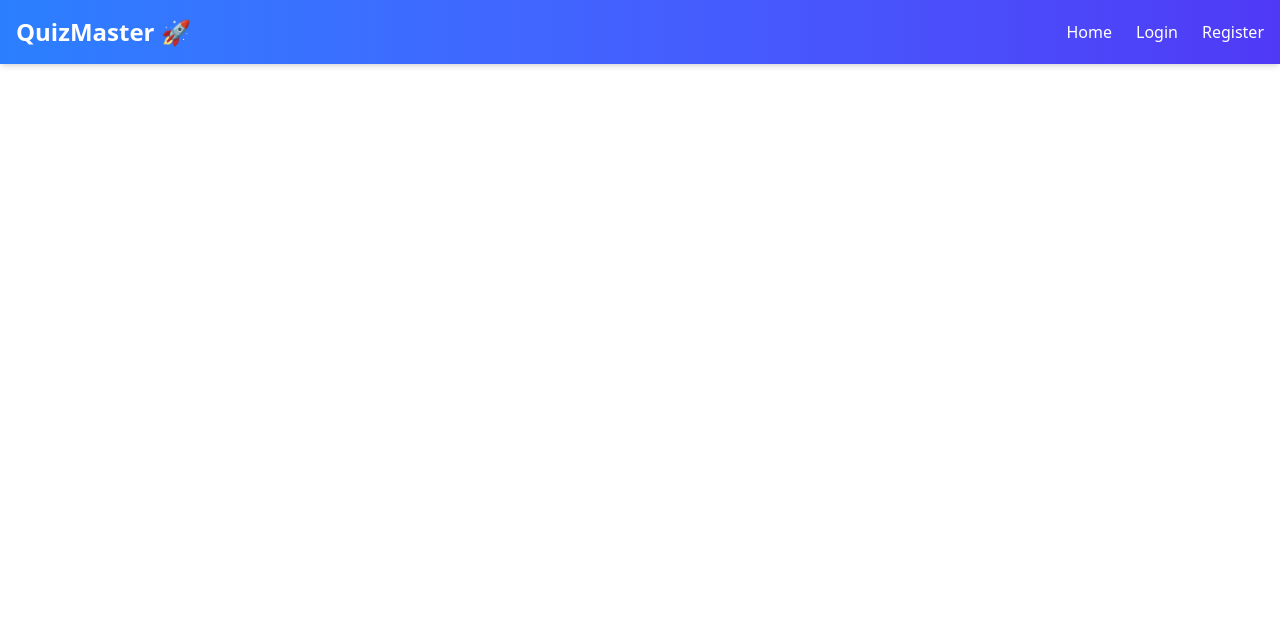
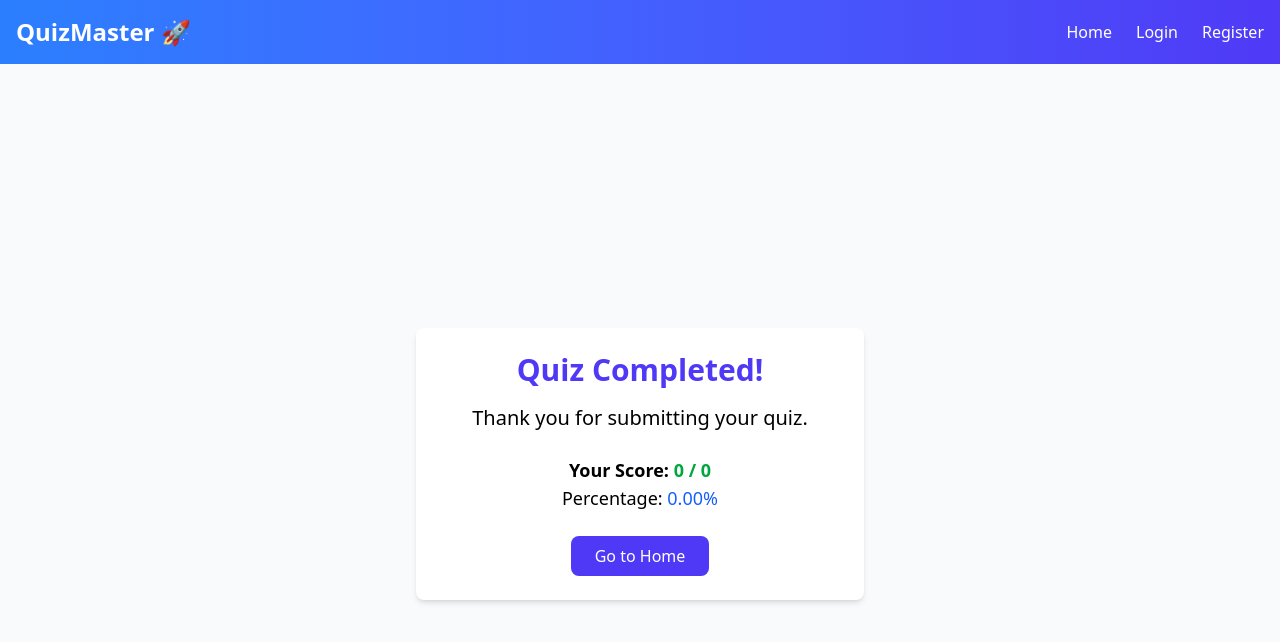
Before and after one commit to priyanka-dudhat-27/quiz_apps, a React (Vite) app in the folder frontend/: page /score in a window 1280 px wide. Shown: the top 642 px of the page. Built offline with nearby package versions, Linux system fonts and the light colour scheme; no server answers.

Commit message:
add ScorePage component and integrate quiz submission logic in QuizDetail

```diff
--- a/frontend/src/App.jsx
+++ b/frontend/src/App.jsx
@@ -8,6 +8,7 @@ import CreateQuiz from "./pages/CreateQuiz.jsx";
 import QuizDetail from "./pages/QuizDetail";
 import Header from "./components/Header";
 import { Toaster } from "react-hot-toast";
+import ScorePage from "./pages/ScorePage.jsx";
 
 const ProtectedRoute = ({ element }) => {
   const { user, loading } = useAuth();
@@ -34,6 +35,8 @@ const App = () => {
         <Route path="/register" element={user ? <Navigate to="/" /> : <Register />} />
         <Route path="/quiz/:id" element={<ProtectedRoute element={<QuizDetail />} />} />
         {user?.role === "admin" && <Route path="/create-quiz" element={<CreateQuiz />} />}
+        <Route path="/score" element={<ScorePage />} />
+
       </Routes>
     </>
   );
--- a/frontend/src/pages/QuizDetail.jsx
+++ b/frontend/src/pages/QuizDetail.jsx
@@ -14,7 +14,7 @@ const QuizDetail = () => {
     const fetchQuiz = async () => {
       try {
         const res = await apiService.getQuizById(id);
-        console.log("API Response:", res.data); // Log the response
+        console.log("API Response:", res.data);
 
         if (res.data && Array.isArray(res.data.questions)) {
           setQuiz(res.data);
@@ -31,12 +31,30 @@ const QuizDetail = () => {
     fetchQuiz();
   }, [id]);
 
-
   if (!quiz) return <p className="text-center text-gray-600">Loading...</p>;
   if (!quiz.questions || quiz.questions.length === 0)
     return <p className="text-center text-red-500">No questions available.</p>;
 
-  const currentQuestion = quiz?.questions?.[currentQuestionIndex] || { text: "", choices: [] };
+  const currentQuestion = quiz.questions[currentQuestionIndex];
+
+  const handleSubmitQuiz = async () => {
+    try {
+      // Convert selected choices (text) into correct indexes
+      const formattedAnswers = answers.map((answer, index) =>
+        quiz.questions[index].choices.indexOf(answer)
+      );
+
+      const res = await apiService.submitQuiz({
+        quizId: id,
+        answers: formattedAnswers,
+      });
+
+      console.log("Quiz Submission Response:", res.data);
+      setScore(res.data.score);
+    } catch (error) {
+      console.error("Error submitting quiz:", error);
+    }
+  };
 
   return (
     <div className="min-h-screen flex items-center justify-center bg-gray-50 p-6">
@@ -53,7 +71,6 @@ const QuizDetail = () => {
         <div className="text-lg font-semibold mb-4">
           Question {currentQuestionIndex + 1} of {quiz.questions.length}
         </div>
-
 
         {currentQuestion?.choices?.length > 0 ? (
           currentQuestion.choices.map((choice, i) => (
@@ -95,7 +112,7 @@ const QuizDetail = () => {
 
           {currentQuestionIndex === quiz.questions.length - 1 ? (
             <button
-              onClick={() => console.log("Submit Quiz!")}
+              onClick={handleSubmitQuiz}
               className="bg-green-600 text-white px-6 py-2 rounded-lg hover:bg-green-700"
             >
               Submit Quiz
@@ -112,7 +129,7 @@ const QuizDetail = () => {
 
         {score !== null && (
           <p className="text-center mt-6 text-xl font-semibold">
-            Your score: {score}
+            Your score: {score} / {quiz.questions.length}
           </p>
         )}
       </div>
--- /dev/null
+++ b/frontend/src/pages/ScorePage.jsx
@@ -0,0 +1,37 @@
+import { useLocation, useNavigate } from "react-router-dom";
+
+const ScorePage = () => {
+  const location = useLocation();
+  const navigate = useNavigate();
+
+  const { score, totalQuestions, percentage } = location.state || {
+    score: 0,
+    totalQuestions: 0,
+    percentage: "0.00",
+  };
+
+  return (
+    <div className="min-h-screen flex items-center justify-center bg-gray-50 p-6">
+      <div className="w-full max-w-md bg-white p-6 rounded-lg shadow-md text-center">
+        <h1 className="text-3xl font-bold text-indigo-600">Quiz Completed!</h1>
+        <p className="text-xl mt-4">Thank you for submitting your quiz.</p>
+
+        <div className="mt-6 text-lg font-semibold">
+          Your Score: <span className="text-green-600">{score} / {totalQuestions}</span>
+        </div>
+        <div className="text-lg">
+          Percentage: <span className="text-blue-600">{percentage}%</span>
+        </div>
+
+        <button
+          onClick={() => navigate("/")}
+          className="mt-6 bg-indigo-600 text-white px-6 py-2 rounded-lg hover:bg-indigo-700"
+        >
+          Go to Home
+        </button>
+      </div>
+    </div>
+  );
+};
+
+export default ScorePage;
```
Lines whose indentation alone changed are shown as unchanged.
